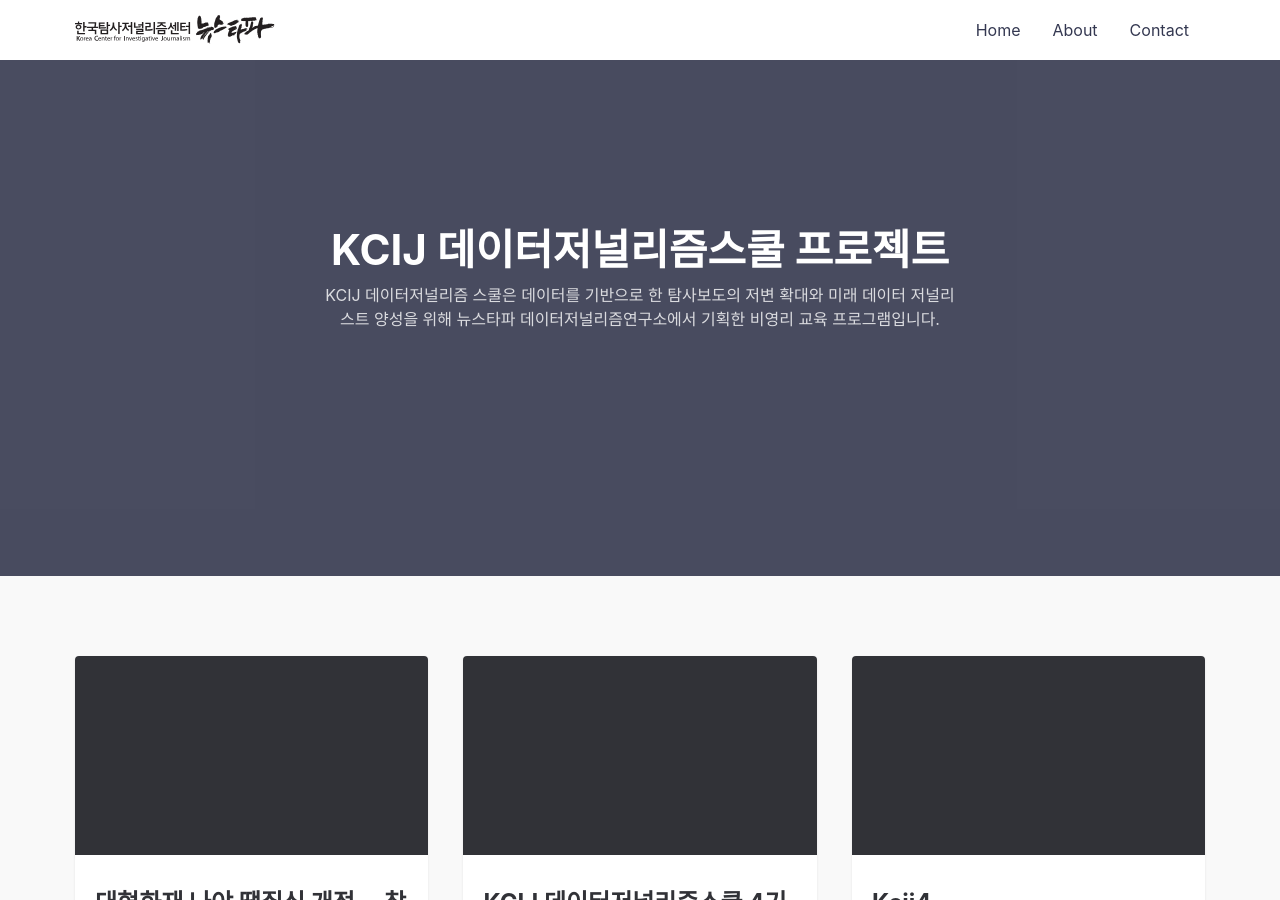
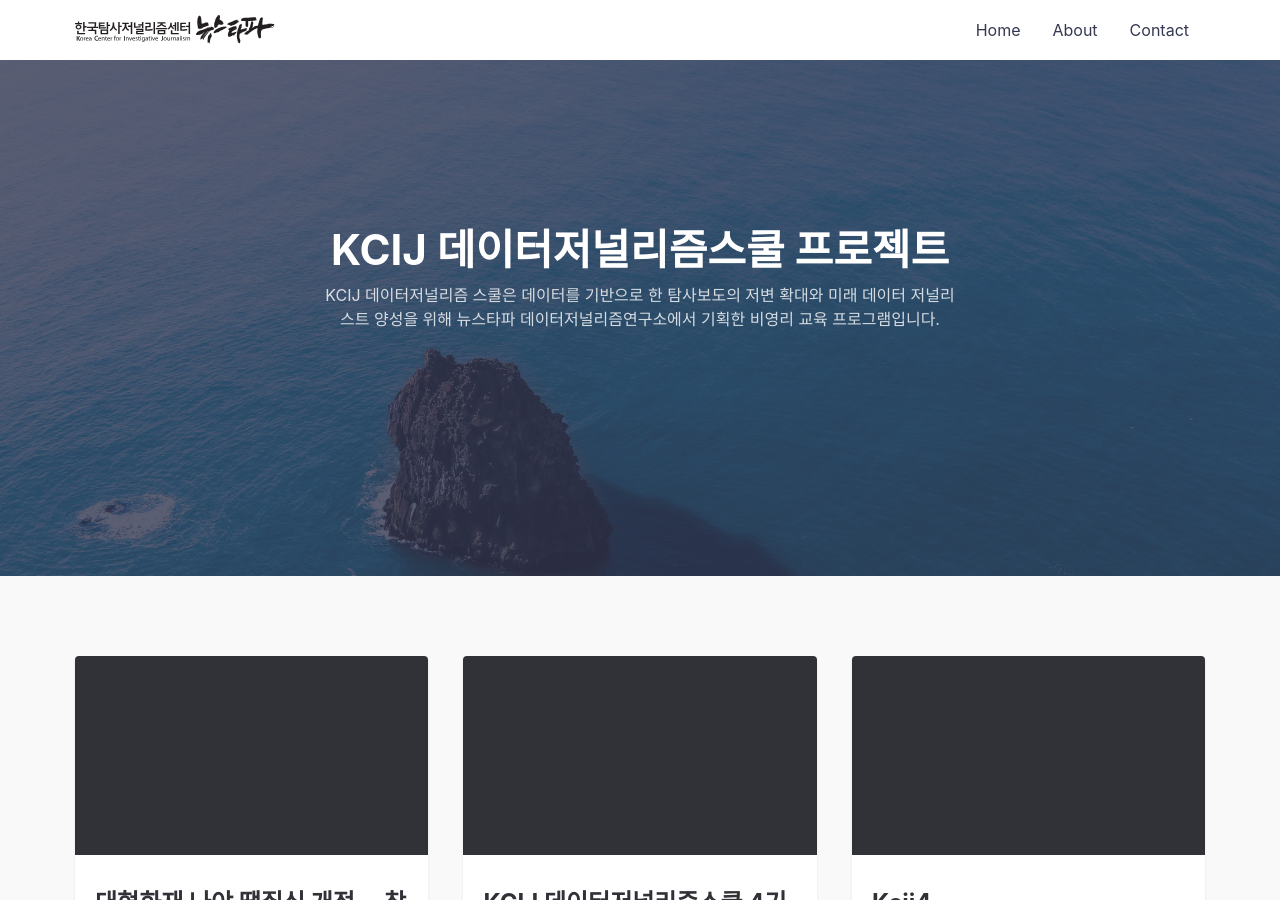
Before and after one commit to djschool/djschool.github.io, a Jekyll site: the page built from index.md, in a window 1280 px wide and 900 px high. Built offline with Jekyll 4.4.1, drawn with Linux system fonts in a browser that asks for light colours.

Commit message:
main photo restoration

```diff
--- a/_layouts/default.html
+++ b/_layouts/default.html
@@ -18,7 +18,7 @@ layout: compress
 
     {% include header.html %}
 
-    <div class="hero lazyload" data-bg="{{site.url}}/assets/img/posts/newstapaall_lg.jpg">
+    <div class="hero lazyload" data-bg="{{site.url}}/assets/img/posts/sleek_lg.jpg">
       <div class="hero__wrap">
         <h1 class="hero__title">KCIJ 데이터저널리즘스쿨 프로젝트</h1>
         <p class="hero__meta">KCIJ 데이터저널리즘 스쿨은 데이터를 기반으로 한 탐사보도의 저변 확대와 미래 데이터 저널리스트 양성을 위해 뉴스타파 데이터저널리즘연구소에서 기획한 비영리 교육 프로그램입니다.</p>
```
